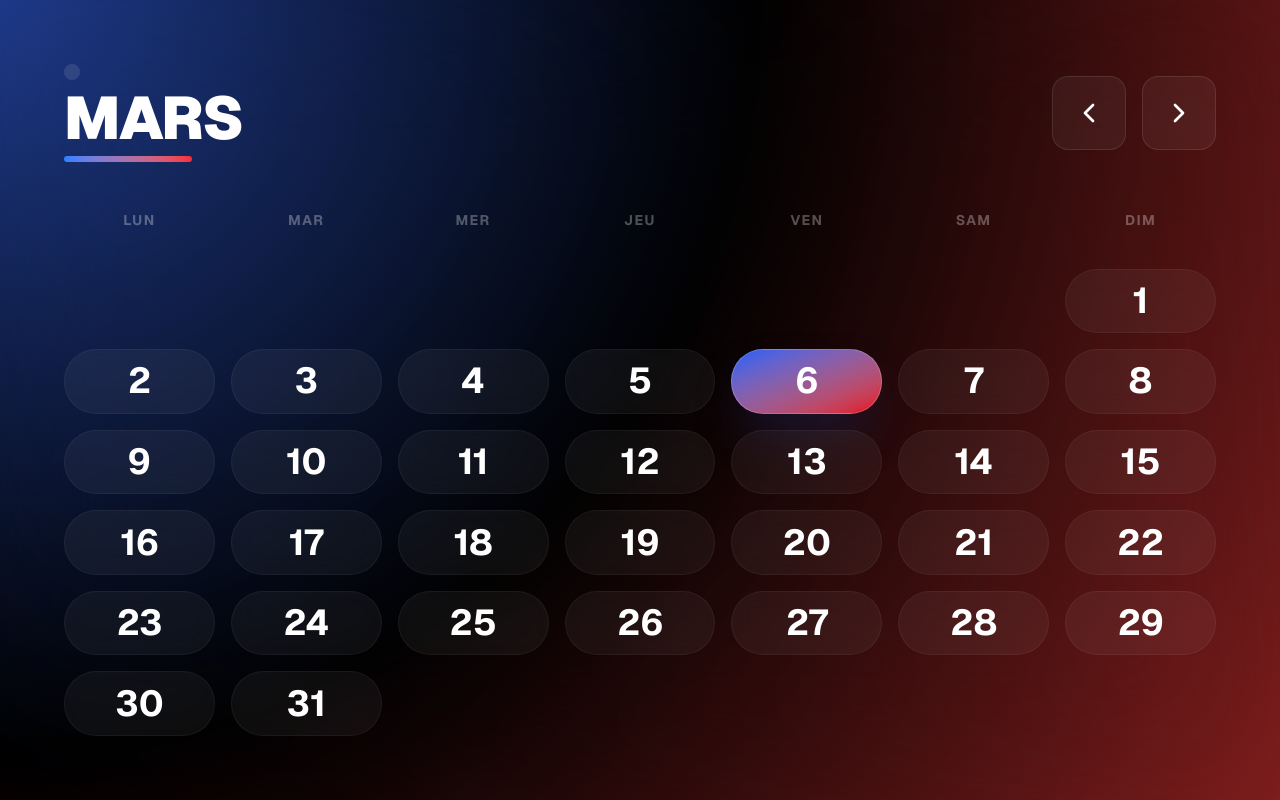
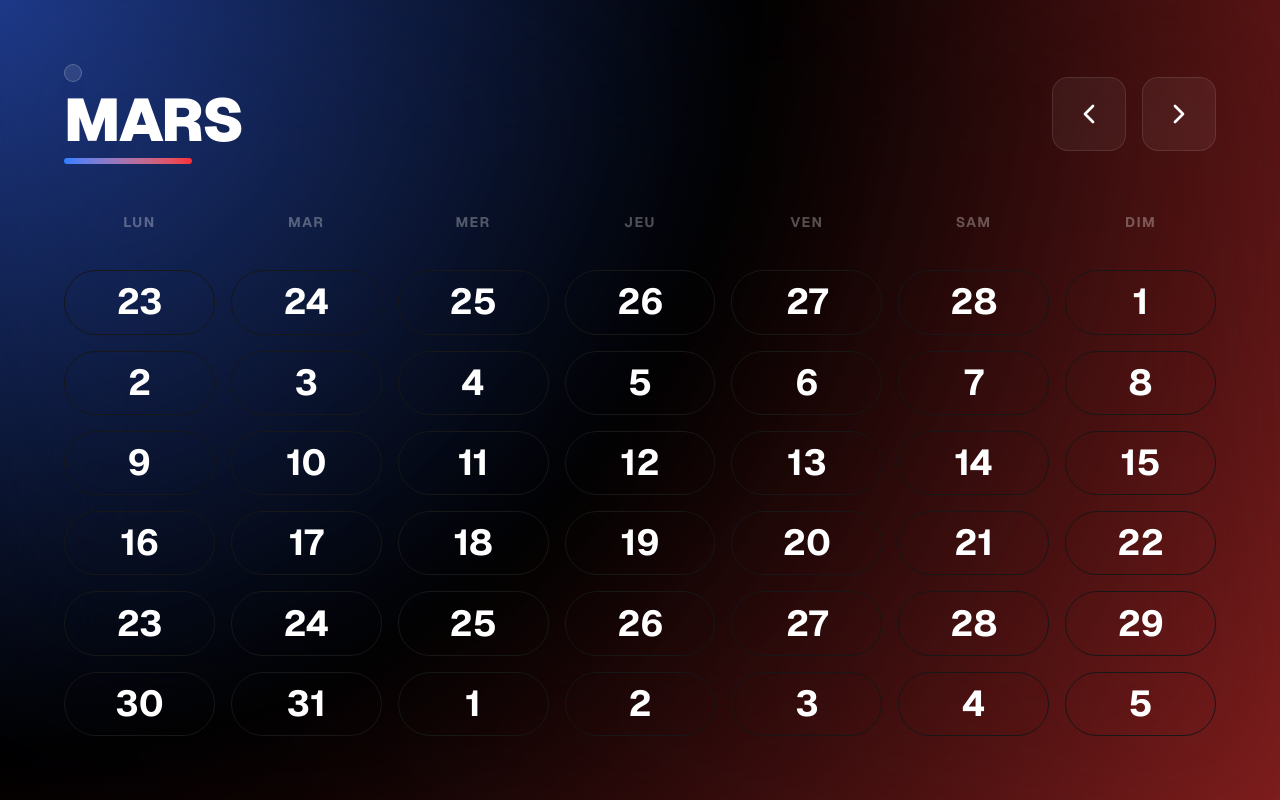
Before and after one commit to Anthonyz150/calendrare, a Next.js app: page / in a window 1280 px wide. Built offline with nearby package versions, Linux system fonts and the light colour scheme; no server answers.

Commit message:
Calendrare

```diff
--- a/app/page.tsx
+++ b/app/page.tsx
@@ -83,7 +83,7 @@ const handleSave = async () => {
             key={currentMonth.getMonth()}
             initial={{ opacity: 0, y: 10 }} animate={{ opacity: 1, y: 0 }}
           >
-            <div className="flex items-center gap-4 mb-2 bg-white/10 p-2 rounded-full w-fit">
+            <div className="flex items-center gap-4 mb-2 bg-white/10 p-2 rounded-full w-fit border border-white/20 shadow-xl relative z-50">
               <UserButton />
               {user && <span className="text-white font-bold pr-2">{user.firstName}</span>}
             </div>
@@ -126,21 +126,12 @@ const handleSave = async () => {
                 return (
                   <motion.button
                     key={idx}
-                    whileHover={{ scale: 1.03 }}
-                    whileTap={{ scale: 0.97 }}
+                    whileHover={{ scale: 1.05 }}
+                    // C'EST CETTE LIGNE QUI OUVRE LA SIDEBAR :
                     onClick={() => isCurrentMonth && handleDateClick(day)}
-                    className={`
-                      relative flex flex-col items-center justify-center rounded-[2rem] border transition-all duration-200
-                      ${isSelected
-                        ? 'bg-gradient-to-br from-blue-600 to-red-600 border-white/20 shadow-2xl shadow-blue-900/40'
-                        : isCurrentMonth ? 'bg-white/5 border-white/5 hover:border-white/20 backdrop-blur-md' : 'opacity-0 pointer-events-none'
-                      }
-                    `}
+                    className={`relative flex flex-col items-center justify-center rounded-[2rem] border ...`}
                   >
                     <span className="text-4xl font-bold text-white">{format(day, 'd')}</span>
-                    {isToday && !isSelected && (
-                      <div className="absolute top-4 right-4 h-3 w-3 bg-blue-400 rounded-full shadow-[0_0_15px_#3b82f6]" />
-                    )}
                   </motion.button>
                 );
               })}
```
Lines whose indentation alone changed are shown as unchanged.
